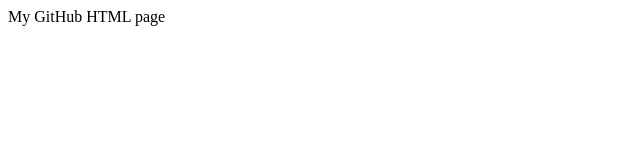
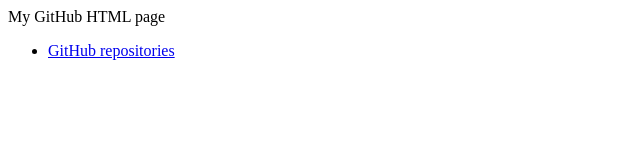
Before and after one commit to musil/musil.github.io, a plain HTML site: page index.html in a window 1280 px wide. Shown: the whole page, without its empty margins (0-640 px from the left). Drawn offline with Linux system fonts and the light colour scheme.

Commit message:
feat: link to github repos

```diff
--- a/index.html
+++ b/index.html
@@ -1 +1,5 @@
 My GitHub HTML page
+<ul>
+<li><a href="https://github.com/musil/">GitHub repositories</a></li>
+
+</ul>
```
